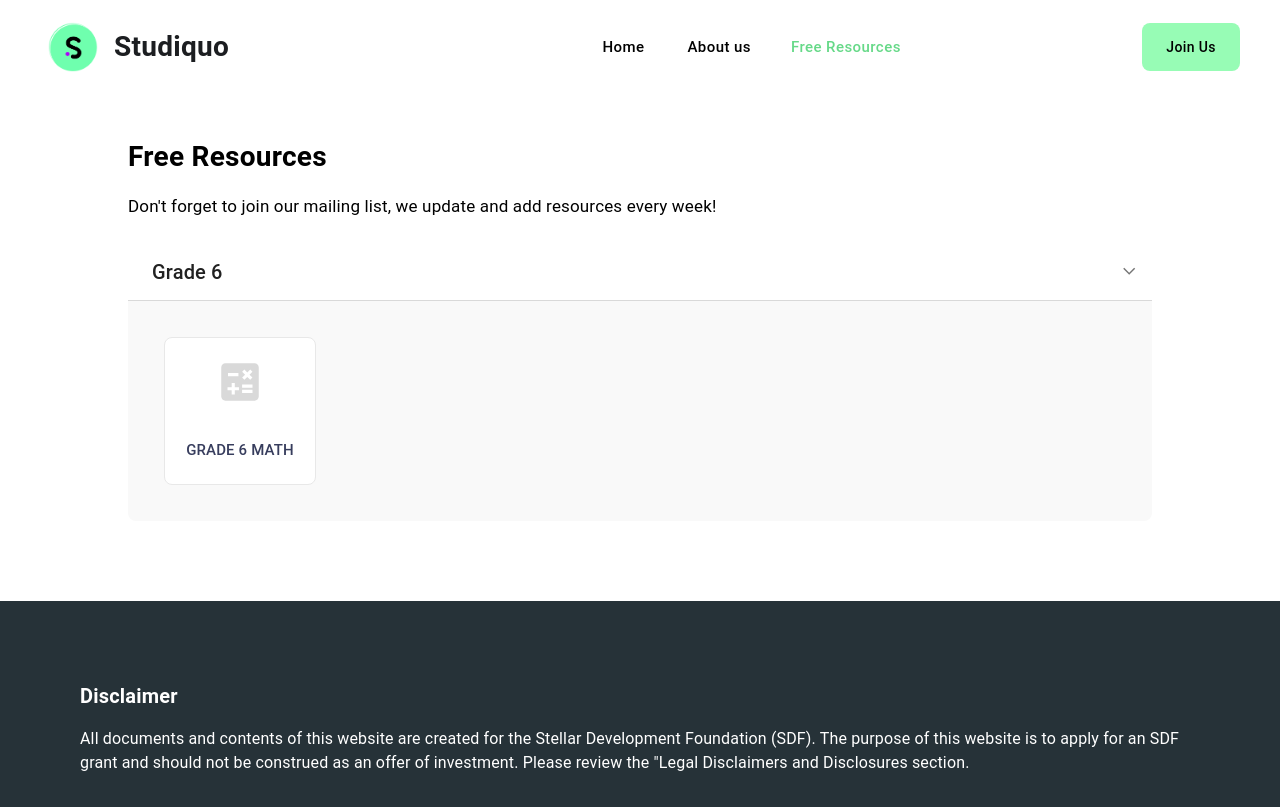
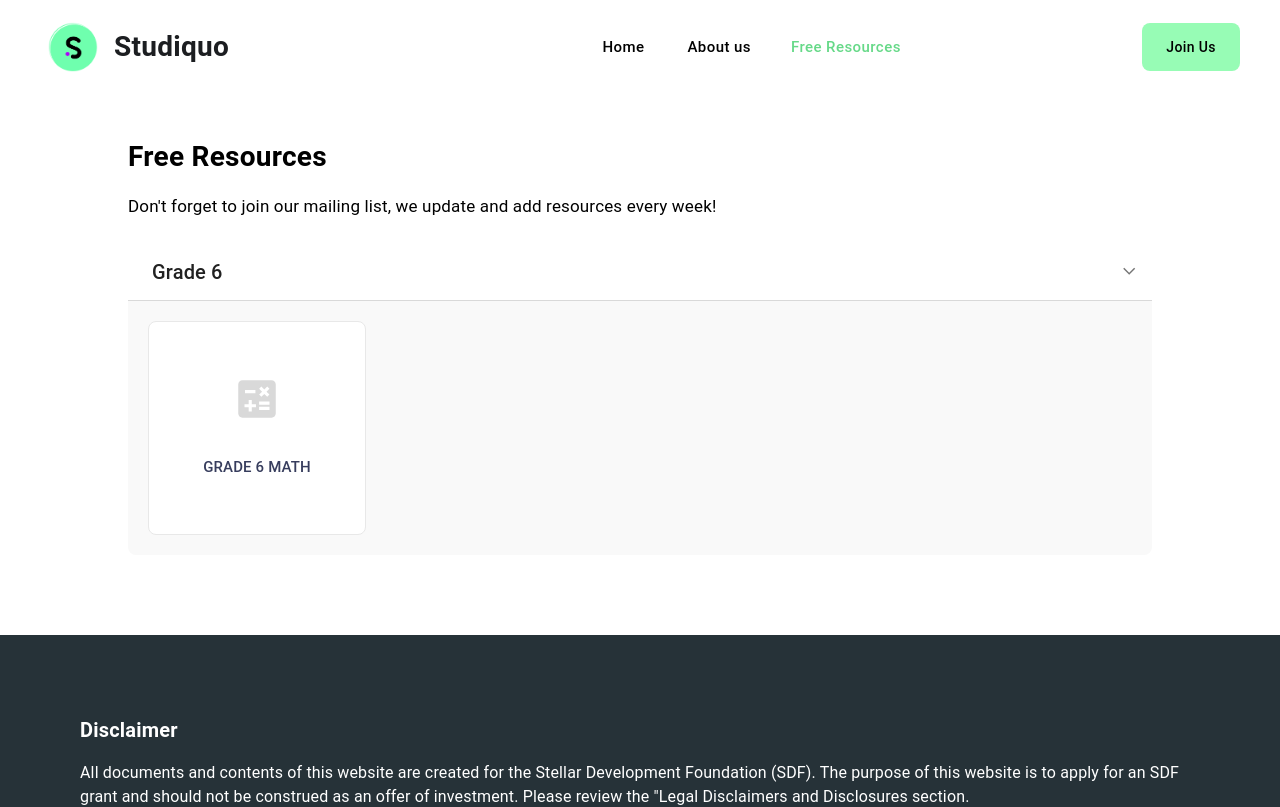
Before and after one commit to otito12/studiquo-marketest, a Next.js app: page /resources in a window 1280 px wide. Shown: the top 807 px of the page. Built offline with nearby package versions, Linux system fonts and the light colour scheme.

Commit message:
new page

```diff
--- a/app/(site)/resources/components/ResourceCard.tsx
+++ b/app/(site)/resources/components/ResourceCard.tsx
@@ -32,7 +32,7 @@ function DashWidLgNum({
           background: "white",
           border: "solid 1px #e8e8e8 !important",
           maxWidth: "250px",
-          minWidth: "80px", //set same as div below to make work aspect work
+          minWidth: "200px", //set same as div below to make work aspect work
           ":hover": {
             ".MuiIcon-root": {
               color: "#97FCB5 !important",
@@ -48,7 +48,7 @@ function DashWidLgNum({
           style={{
             width: "100%",
             maxWidth: "250px",
-            minWidth: "80px", //set same as Car above to make work aspect work
+            minWidth: "200px", //set same as Car above to make work aspect work
             aspectRatio: 1 / 1,
           }}
         >
--- a/app/(site)/resources/page.tsx
+++ b/app/(site)/resources/page.tsx
@@ -20,7 +20,7 @@ import AutoFixHighIcon from "@mui/icons-material/AutoFixHigh";
 import { useRouter } from "next/navigation";
 
 const StyledInnerGrid = styled(Grid)(({ theme }) => ({
-  padding: "2rem",
+  padding: "1rem",
   background: "#F9F9F9",
   borderBottomLeftRadius: "8px",
   borderBottomRightRadius: "8px",
@@ -61,7 +61,7 @@ export default function FundsPage() {
                 <SectionAccordion title={"Grade 6"}>
                   <StyledInnerGrid justifyItems={"center"}>
                     <Grid container>
-                      <Grid item md={2}>
+                      <Grid item>
                         <ResourceCard
                           onClick={() => {
                             router.push("/math-textbook");
@@ -70,14 +70,14 @@ export default function FundsPage() {
                           icon={CalculateIcon}
                         />
                       </Grid>
-                      {/* <Grid item md={2}>
+                      {/* <Grid item pl={1}>
                         <ResourceCard
                           onClick={() => {}}
                           title="Grade 6 English"
                           icon={AddToPhotosIcon}
                         />
                       </Grid>
-                      <Grid item md={2}>
+                      <Grid item pl={1}>
                         <ResourceCard
                           onClick={() => {}}
                           title="Grade 6 Science"
```
